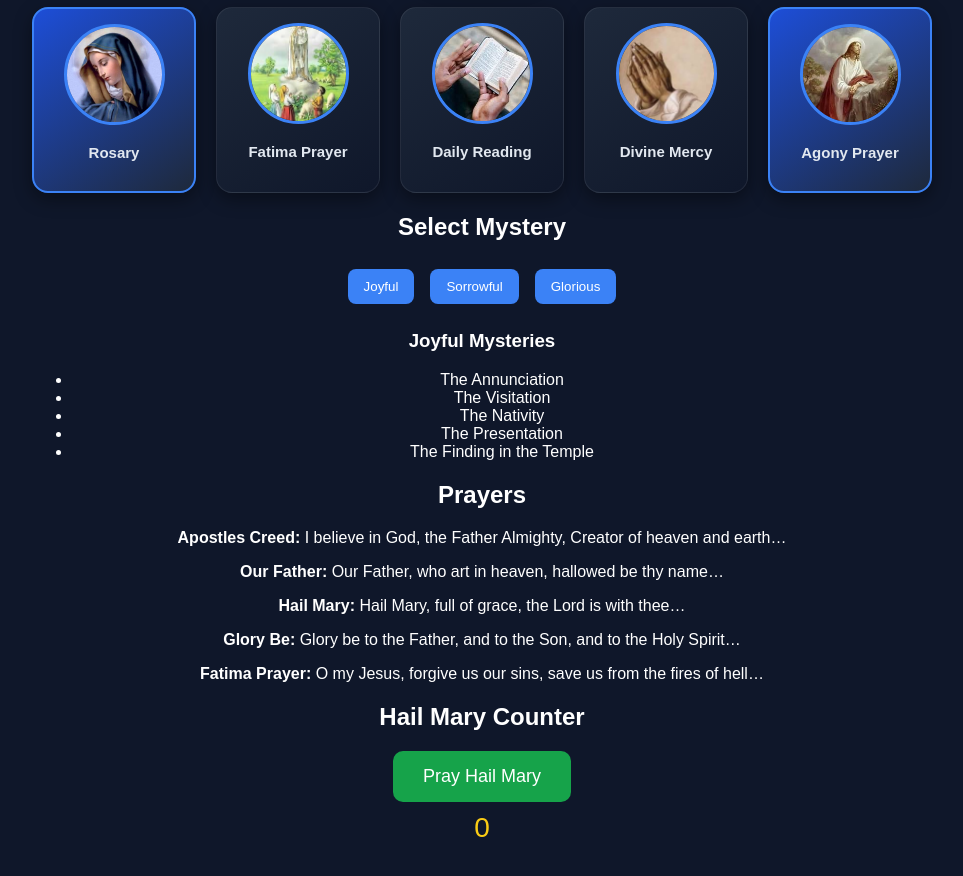
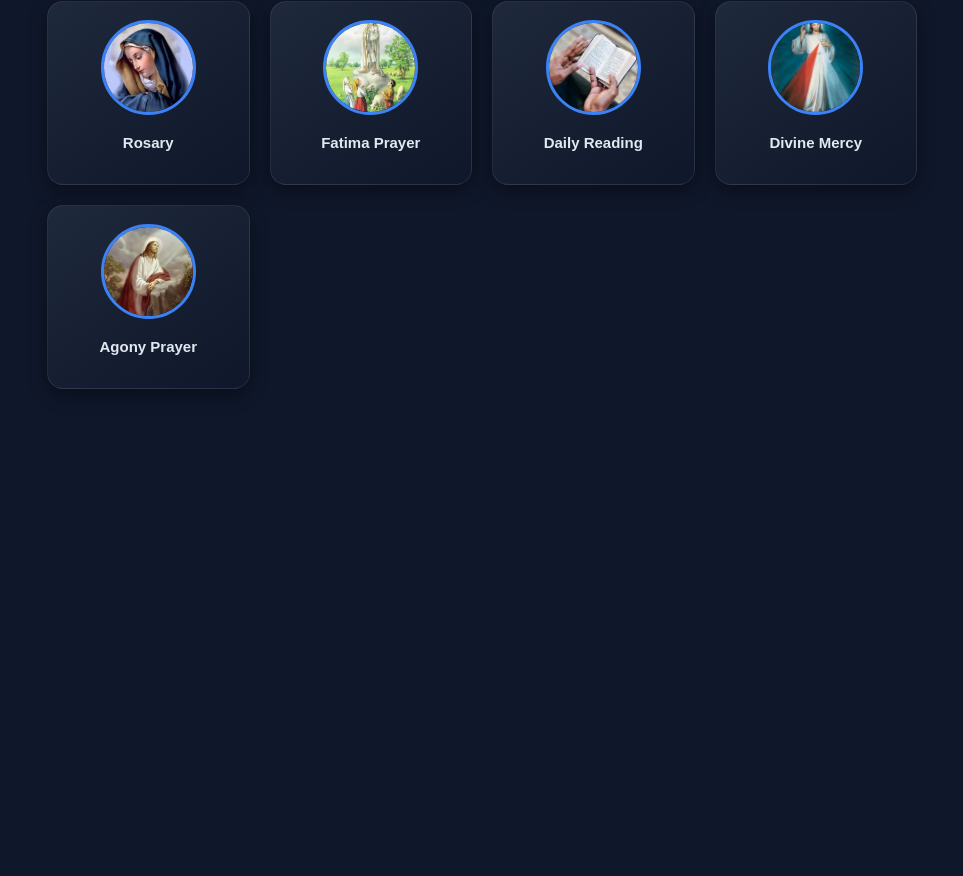
Before and after one commit to paulebaakpa/rosary-app, a React (Vite) app: page /#/ in a window 1280 px wide. Shown: the part 354-1230 px from the top of the page, without its empty margins (158-1121 px from the left). After the commit the page ends 800 px from the top, so only its background shows below. Built offline with nearby package versions, Linux system fonts and the light colour scheme; no server answers.

Commit message:
Added Divine Mercy reminder, fixed images and styling

```diff
--- a/package.json
+++ b/package.json
@@ -13,7 +13,7 @@
   "dependencies": {
     "react": "^18.2.0",
     "react-dom": "^18.2.0",
-    "react-router-dom": "^6.17.0"
+    "react-router-dom": "^6.30.3"
   },
   "devDependencies": {
     "@vitejs/plugin-react": "^4.0.0",
--- a/src/App.css
+++ b/src/App.css
@@ -1,4 +1,9 @@
-/* ---------------- BASE STYLES ---------------- */
+/* ---------------- GLOBAL RESET ---------------- */
+
+* {
+  box-sizing: border-box;
+}
+
 body {
   font-family: Arial, sans-serif;
   background: #0f172a;
@@ -8,20 +13,34 @@ body {
   padding: 0;
 }
 
+/* ---------------- MAIN CONTAINER ---------------- */
+
 .container {
   max-width: 900px;
   margin: 0 auto;
   padding: 30px 15px;
 }
 
+/* ---------------- PAGE TITLE ---------------- */
+
+h1 {
+  font-size: 30px;
+  margin-bottom: 10px;
+}
+
+h2 {
+  margin-top: 10px;
+}
+
 /* ---------------- TOP ROSARY IMAGE ---------------- */
+
 .rosary-image {
   width: 220px;
   height: 220px;
   border-radius: 50%;
   margin: 20px auto;
   display: block;
-  box-shadow: 0 10px 25px rgba(0, 0, 0, 0.4);
+  box-shadow: 0 10px 25px rgba(0,0,0,0.4);
   object-fit: cover;
   transition: transform 0.3s ease;
 }
@@ -31,24 +50,30 @@ body {
 }
 
 /* ---------------- NAVIGATION BUTTONS ---------------- */
+
 .nav button,
-.buttons button {
+.buttons button,
+.back-btn {
   margin: 8px;
-  padding: 10px 16px;
-  border-radius: 8px;
+  padding: 10px 18px;
+  border-radius: 10px;
   border: none;
   background: #3b82f6;
   color: white;
   cursor: pointer;
-  transition: 0.3s;
+  transition: all 0.3s ease;
+  font-weight: 500;
 }
 
 .nav button:hover,
-.buttons button:hover {
+.buttons button:hover,
+.back-btn:hover {
   background: #2563eb;
+  transform: translateY(-2px);
 }
 
 /* ---------------- COUNTER BUTTON ---------------- */
+
 .counter button {
   padding: 15px 30px;
   font-size: 18px;
@@ -71,7 +96,7 @@ body {
   color: #facc15;
 }
 
-/* ---------------- PRAYER CARDS ---------------- */
+/* ---------------- PRAYER CARD GRID ---------------- */
 
 .cards {
   display: grid;
@@ -80,31 +105,36 @@ body {
   margin-top: 30px;
 }
 
-/* Card container */
+/* ---------------- CARD ---------------- */
+
 .prayer-card {
-  background: linear-gradient(145deg, #1e293b, #0f172a);
+  background: linear-gradient(145deg,#1e293b,#0f172a);
   border-radius: 16px;
-  padding: 15px;
+  padding: 18px;
   text-align: center;
   cursor: pointer;
   transition: all 0.35s ease;
   border: 1px solid rgba(255,255,255,0.08);
   box-shadow: 0 6px 18px rgba(0,0,0,0.4);
+  text-decoration: none;
 }
 
-/* Hover effect */
+/* hover animation */
+
 .prayer-card:hover {
   transform: translateY(-6px);
   box-shadow: 0 12px 25px rgba(0,0,0,0.6);
   border-color: #3b82f6;
 }
 
-/* Mobile tap feedback */
+/* tap feedback mobile */
+
 .prayer-card:active {
   transform: scale(0.96);
 }
 
-/* Card images */
+/* ---------------- CARD IMAGE ---------------- */
+
 .prayer-card img {
   width: 95px;
   height: 95px;
@@ -120,6 +150,8 @@ body {
   border-color: #60a5fa;
 }
 
+/* ---------------- CARD TEXT ---------------- */
+
 .prayer-card h3 {
   font-size: 15px;
   font-weight: 600;
@@ -127,22 +159,22 @@ body {
   margin-top: 5px;
 }
 
-/* Active selected card */
-.prayer-card.active {
-  border: 2px solid #3b82f6;
-  background: linear-gradient(145deg,#1d4ed8,#1e293b);
+/* ---------------- PAGE CONTENT ---------------- */
+
+.page {
+  margin-top: 30px;
+  background: #1e293b;
+  padding: 25px;
+  border-radius: 14px;
+  box-shadow: 0 10px 25px rgba(0,0,0,0.4);
 }
 
-/* ---------------- PRAYER SECTION GRID ---------------- */
-
-.prayer-section {
-  display: grid;
-  grid-template-columns: repeat(auto-fit, minmax(180px, 1fr));
-  gap: 20px;
-  margin-top: 30px;
+.page p {
+  line-height: 1.6;
+  color: #e2e8f0;
 }
 
-/* ---------------- CONTENT CARDS ---------------- */
+/* ---------------- IMAGE CARDS ---------------- */
 
 .card {
   background: white;
@@ -168,6 +200,10 @@ body {
 /* ---------------- RESPONSIVE DESIGN ---------------- */
 
 @media (max-width: 600px) {
+
+  h1 {
+    font-size: 24px;
+  }
 
   .rosary-image {
     width: 180px;
@@ -197,8 +233,34 @@ body {
   .cards {
     gap: 12px;
   }
+}
 
-  .prayer-section {
-    gap: 12px;
-  }
+/* ---------------- DIVINE MERCY REMINDER ---------------- */
+
+.divine-reminder-container {
+  margin: 40px auto;
+  text-align: center;
 }
+
+.enable-reminder-btn {
+  padding: 14px 22px;
+  font-size: 16px;
+  background: linear-gradient(135deg, #3b82f6, #2563eb);
+  color: white;
+  border: none;
+  border-radius: 10px;
+  cursor: pointer;
+  transition: 0.3s ease;
+  box-shadow: 0 6px 15px rgba(0,0,0,0.4);
+}
+
+.enable-reminder-btn:hover {
+  transform: scale(1.05);
+  background: #1d4ed8;
+}
+
+.reminder-enabled-text {
+  font-size: 18px;
+  color: #facc15;
+  margin-top: 10px;
+}
--- a/src/App.jsx
+++ b/src/App.jsx
@@ -1,196 +1,24 @@
-import { useState, useEffect } from "react";
+import React from "react";
+
 import "./App.css";
+import { Routes, Route } from "react-router-dom";
 
-import rosaryImage from "./assets/images-7.jpeg";
-import maryImg from "./assets/virginmary.jpeg";
-import fatimaImg from "./assets/fatima.jpeg";
-import bibleImg from "./assets/bible.jpeg";
-import mercyImg from "./assets/Amen.jpeg";
-import agonyImg from "./assets/Agony.jpeg";
-
-// Rosary Mysteries
-const mysteries = {
-  Joyful: [
-    "The Annunciation",
-    "The Visitation",
-    "The Nativity",
-    "The Presentation",
-    "The Finding in the Temple",
-  ],
-  Sorrowful: [
-    "The Agony in the Garden",
-    "The Scourging at the Pillar",
-    "The Crowning with Thorns",
-    "The Carrying of the Cross",
-    "The Crucifixion",
-  ],
-  Glorious: [
-    "The Resurrection",
-    "The Ascension",
-    "The Descent of the Holy Spirit",
-    "The Assumption",
-    "The Coronation of Mary",
-  ],
-};
-
-// Rosary Prayers
-const prayers = {
-  apostlesCreed: `I believe in God, the Father Almighty, Creator of heaven and earth…`,
-  ourFather: `Our Father, who art in heaven, hallowed be thy name…`,
-  hailMary: `Hail Mary, full of grace, the Lord is with thee…`,
-  gloryBe: `Glory be to the Father, and to the Son, and to the Holy Spirit…`,
-  fatima: `O my Jesus, forgive us our sins, save us from the fires of hell…`,
-  divineMercy: `For the sake of His sorrowful Passion, have mercy on us and on the whole world.`,
-};
-
-// Prayer cards with section mapping
-const prayerCards = [
-  { name: "Rosary", img: maryImg, section: "rosary" },
-  { name: "Fatima Prayer", img: fatimaImg, section: "fatima" },
-  { name: "Daily Reading", img: bibleImg, section: "reading" },
-  { name: "Divine Mercy", img: mercyImg, section: "divine" },
-  { name: "Agony Prayer", img: agonyImg, section: "rosary" },
-];
+import Home from "./pages/Home";
+import Rosary from "./pages/Rosary";
+import Fatima from "./pages/Fatima";
+import DailyReading from "./pages/DailyReading";
+import DivineMercyReminder from "./components/DivineMercyReminder";
+import Agony from "./pages/Agony";
 
 export default function App() {
-  const [section, setSection] = useState("rosary");
-  const [mystery, setMystery] = useState("Joyful");
-  const [hailCount, setHailCount] = useState(0);
-  const [mercyCount, setMercyCount] = useState(0);
-  const [dailyReading, setDailyReading] = useState({ title: "", text: "" });
-
-  // Fetch Daily Bible Reading
-  useEffect(() => {
-    fetch("https://bible-api.com/john%203:16")
-      .then((res) => res.json())
-      .then((data) =>
-        setDailyReading({ title: data.reference, text: data.text })
-      )
-      .catch(() =>
-        setDailyReading({
-          title: "Daily Reading",
-          text: "Unable to fetch reading today.",
-        })
-      );
-  }, []);
-
-  // Divine Mercy 3PM Notification
-  useEffect(() => {
-    const now = new Date();
-    const threePM = new Date();
-    threePM.setHours(15, 0, 0, 0);
-    const delay = threePM.getTime() - now.getTime();
-
-    if (delay > 0 && "Notification" in window) {
-      setTimeout(() => {
-        Notification.requestPermission().then((permission) => {
-          if (permission === "granted") {
-            new Notification("🙏 Divine Mercy Reminder", {
-              body: "It’s 3 PM! Time to pray the Divine Mercy Chaplet.",
-            });
-          }
-        });
-      }, delay);
-    }
-  }, []);
-
   return (
-    <div className="container">
-      <h1>📿 Catholic Prayer Companion</h1>
-
-      {/* Top Rosary Image */}
-      <img src={rosaryImage} alt="Holy Rosary" className="rosary-image" />
-
-      {/* Prayer Cards */}
-      <div className="cards">
-        {prayerCards.map((card, index) => (
-          <div
-            key={index}
-            className={`prayer-card ${section === card.section ? "active" : ""}`}
-            onClick={() => setSection(card.section)}
-          >
-            <img src={card.img} alt={card.name} />
-            <h3>{card.name}</h3>
-          </div>
-        ))}
-      </div>
-
-      {/* ROSARY SECTION */}
-      {section === "rosary" && (
-        <>
-          <h2>Select Mystery</h2>
-          <div className="buttons">
-            {Object.keys(mysteries).map((m) => (
-              <button key={m} onClick={() => setMystery(m)}>
-                {m}
-              </button>
-            ))}
-          </div>
-
-          <h3>{mystery} Mysteries</h3>
-          <ul>
-            {mysteries[mystery].map((item, index) => (
-              <li key={index}>{item}</li>
-            ))}
-          </ul>
-
-          <h2>Prayers</h2>
-          <p>
-            <strong>Apostles Creed:</strong> {prayers.apostlesCreed}
-          </p>
-          <p>
-            <strong>Our Father:</strong> {prayers.ourFather}
-          </p>
-          <p>
-            <strong>Hail Mary:</strong> {prayers.hailMary}
-          </p>
-          <p>
-            <strong>Glory Be:</strong> {prayers.gloryBe}
-          </p>
-          <p>
-            <strong>Fatima Prayer:</strong> {prayers.fatima}
-          </p>
-
-          <h2>Hail Mary Counter</h2>
-          <div className="counter">
-            <button onClick={() => setHailCount(hailCount + 1)}>
-              Pray Hail Mary
-            </button>
-            <p>{hailCount}</p>
-          </div>
-        </>
-      )}
-
-      {/* DIVINE MERCY */}
-      {section === "divine" && (
-        <>
-          <h2>✝️ Divine Mercy Chaplet</h2>
-          <p>{prayers.divineMercy}</p>
-          <div className="counter">
-            <button onClick={() => setMercyCount(mercyCount + 1)}>
-              Pray Chaplet
-            </button>
-            <p>{mercyCount}</p>
-          </div>
-        </>
-      )}
-
-      {/* FATIMA PRAYER */}
-      {section === "fatima" && (
-        <>
-          <h2>🌹 Our Lady of Fatima Prayer</h2>
-          <p>{prayers.fatima}</p>
-        </>
-      )}
-
-      {/* DAILY READING */}
-      {section === "reading" && (
-        <>
-          <h2>📖 Daily Scripture</h2>
-          <h3>{dailyReading.title}</h3>
-          <p>{dailyReading.text}</p>
-        </>
-      )}
-    </div>
+    <Routes>
+      <Route path="/" element={<Home />} />
+      <Route path="/rosary" element={<Rosary />} />
+      <Route path="/fatima" element={<Fatima />} />
+      <Route path="/reading" element={<DailyReading />} />
+      <Route path="/divine-mercy" element={<DivineMercyReminder />} />
+      <Route path="/agony" element={<Agony />} />
+    </Routes>
   );
 }
--- /dev/null
+++ b/src/components/DivineMercyReminder.jsx
@@ -0,0 +1,37 @@
+import React, { useState } from "react";
+
+
+export default function DivineMercyReminder() {
+  const [enabled, setEnabled] = useState(false);
+
+  function enableNotifications() {
+    // Check for notification permission
+    if ("Notification" in window) {
+      Notification.requestPermission().then((permission) => {
+        if (permission === "granted") {
+          setEnabled(true);
+          alert("✅ Divine Mercy Reminder enabled! You will get a 3 PM notification.");
+        } else {
+          alert("⚠️ Notification permission denied.");
+        }
+      });
+    }
+  }
+
+  return (
+    <div className="divine-reminder-container">
+      {!enabled ? (
+        <button
+          className="enable-reminder-btn"
+          onClick={enableNotifications}
+        >
+          Enable 3 PM Divine Mercy Reminder 🔔
+        </button>
+      ) : (
+        <p className="reminder-enabled-text">
+          ✅ Divine Mercy Reminder is active
+        </p>
+      )}
+    </div>
+  );
+}
--- a/src/main.jsx
+++ b/src/main.jsx
@@ -1,13 +1,11 @@
 import React from "react";
 import ReactDOM from "react-dom/client";
-import App from "./App.jsx";
 import { HashRouter } from "react-router-dom";
+import App from "./App";
 import "./index.css";
 
 ReactDOM.createRoot(document.getElementById("root")).render(
-  <React.StrictMode>
-    <HashRouter>
-      <App />
-    </HashRouter>
-  </React.StrictMode>
+  <HashRouter>
+    <App />
+  </HashRouter>
 );
--- /dev/null
+++ b/src/pages/Agony.jsx
@@ -0,0 +1,11 @@
+export default function Agony() {
+  return (
+    <div>
+      <h2>🙏 Agony in the Garden Prayer</h2>
+      <p>
+        Jesus prayed in deep agony in the Garden of Gethsemane.
+        Let us unite our prayers with His suffering for the salvation of souls.
+      </p>
+    </div>
+  );
+}
--- /dev/null
+++ b/src/pages/DailyReading.jsx
@@ -0,0 +1,8 @@
+export default function DailyReading() {
+  return (
+    <div>
+      <h2>📖 Daily Scripture</h2>
+      <p>Loading Bible reading...</p>
+    </div>
+  );
+}
--- /dev/null
+++ b/src/pages/Fatima.jsx
@@ -0,0 +1,11 @@
+export default function Fatima() {
+  return (
+    <div>
+      <h2>🌹 Fatima Prayer</h2>
+      <p>
+        O my Jesus, forgive us our sins, save us from the fires of hell,
+        lead all souls to heaven especially those most in need of Thy mercy.
+      </p>
+    </div>
+  );
+}
--- /dev/null
+++ b/src/pages/Home.jsx
@@ -0,0 +1,49 @@
+import { Link } from "react-router-dom";
+
+import rosaryImage from "../assets/Amen.jpeg";;
+import maryImg from "../assets/virginmary.jpeg";
+import fatimaImg from "../assets/fatima.jpeg";
+import bibleImg from "../assets/bible.jpeg";
+import mercyImg from "../assets/images-7.jpeg";
+import agonyImg from "../assets/Agony.jpeg";
+
+export default function Home() {
+  return (
+    <div className="container">
+
+      <h1>📿 Catholic Prayer Companion</h1>
+
+      <img src={rosaryImage} alt="Rosary" className="rosary-image" />
+
+      <div className="cards">
+
+        <Link to="/rosary" className="prayer-card">
+          <img src={maryImg} alt="Rosary"/>
+          <h3>Rosary</h3>
+        </Link>
+
+        <Link to="/fatima" className="prayer-card">
+          <img src={fatimaImg} alt="Fatima"/>
+          <h3>Fatima Prayer</h3>
+        </Link>
+
+        <Link to="/reading" className="prayer-card">
+          <img src={bibleImg} alt="Reading"/>
+          <h3>Daily Reading</h3>
+        </Link>
+
+        <Link to="/divine-mercy" className="prayer-card">
+          <img src={mercyImg} alt="Mercy"/>
+          <h3>Divine Mercy</h3>
+        </Link>
+
+        <Link to="/agony" className="prayer-card">
+          <img src={agonyImg} alt="Agony"/>
+          <h3>Agony Prayer</h3>
+        </Link>
+
+      </div>
+
+    </div>
+  );
+}
--- /dev/null
+++ b/src/pages/Rosary.jsx
@@ -0,0 +1,17 @@
+import { Link } from "react-router-dom";
+
+export default function Rosary() {
+  return (
+    <div className="container">
+
+      <h2>📿 Holy Rosary</h2>
+
+      <p>The Rosary is a meditation on the life of Jesus and Mary.</p>
+
+      <Link to="/">
+        <button>⬅ Back Home</button>
+      </Link>
+
+    </div>
+  );
+}
```
Also changed, not shown: src/pages/DivineMercy.jsx (added, +11 -0 lines), 1 other file (tests, documents, lock files or other folders).
